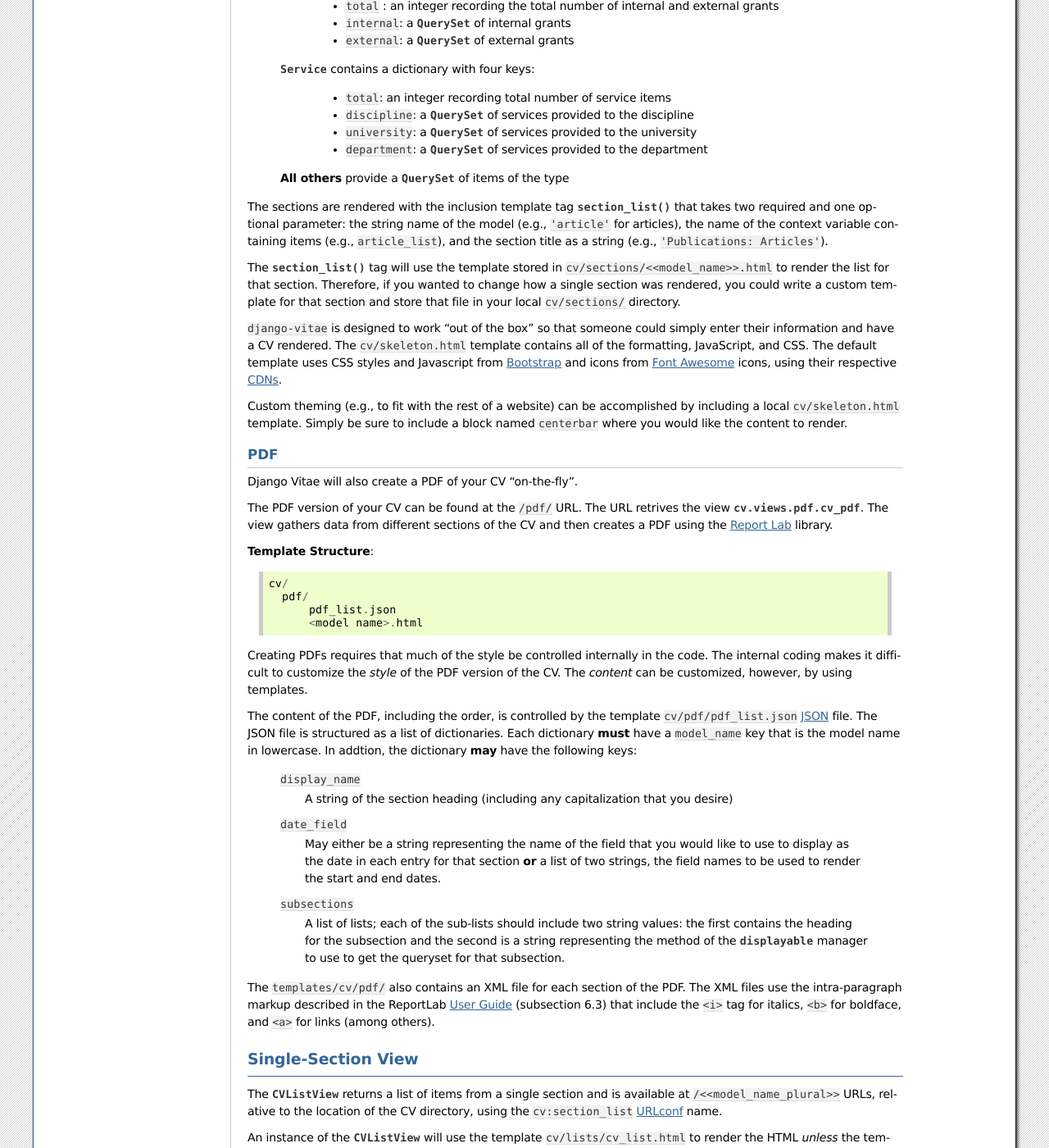
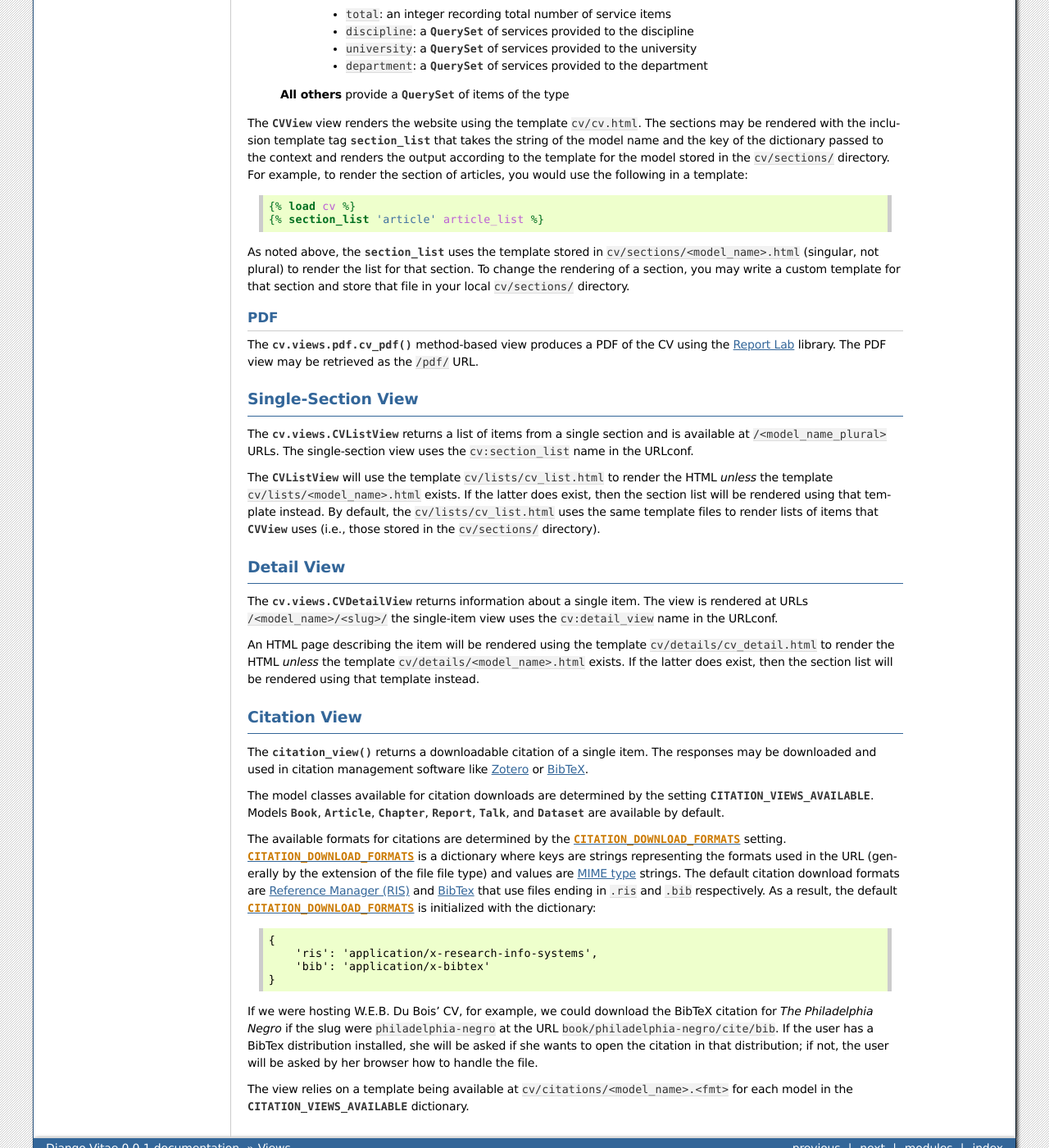
Before and after one commit to mikebader/django-vitae, a Sphinx documentation site: the page built from docs/source/views.rst, in a window 1280 px wide and 1400 px high, scrolled down 742 px. Shown: the whole window at 82% size. Built offline with Sphinx 7.4.7, drawn with Linux system fonts in a browser that asks for light colours; formulas are drawn with MathJax 3; some of the changed text lies outside the part shown.

Commit message:
Test and document for HTML-based views
* Add tests (and fix bugs) in HTML-based views
* Add DETAIL_VIEWS_AVAILABLE and CITATION_VIEWS_AVAILABLE settings
* Refactor citation_view to allow users to determine citation formats to use
  based on the CITATION_DOWNLOAD_FORMATS
* Document HTML-based views

```diff
--- a/docs/source/settings.rst
+++ b/docs/source/settings.rst
@@ -139,3 +139,34 @@
 Default: ``[]`` (Empty list)
 
 A list of e-mails identifying contributors that should be highlighted in the CV.
+
+.. setting:: CITATION_DOWNLOAD_FORMATS
+
+``CITATION_DOWNLOAD_FORMATS``
+-----------------------------
+
+Default:
+
+.. code-block:: python
+
+	{
+	'ris': 'application/x-research-info-systems',
+	'bib': 'application/x-bibtex'
+	}
+
+A dictionary containing the file formats available for download and their
+corresponding MIME types.
+
+.. setting:: DETAIL_VIEWS_AVAILABLE
+
+``DETAIL_VIEWS_AVAILABLE``
+--------------------------
+
+Default::
+
+	['article', 'book', 'chapter', 'report', 'talk', 'dataset']
+
+A list of strings representing lowercase name models that should have a detail
+view available. If a model type is not included
+in :setting:`DETAIL_VIEWS_AVAILABLE`, :class:`cv.views.CVDetailView` will
+return an :class:`~django.http.Http404` response.
--- a/docs/source/views.rst
+++ b/docs/source/views.rst
@@ -1,167 +1,184 @@
+=====
 Views
 =====
+
+.. module:: cv.views
+   :noindex:
+   :synopsis: Django-Vitae views
 
 .. toctree::
    :name: viewstoc
    :maxdepth: 1
    :caption: Contents:
 
-``django-vitae`` uses four types of views: views for the complete CV with different sections, a list view for a list of a single section (e.g., articles or books), a detail view that contains information for particular items on the CV, and a view returning citations.
+Django-Vitae uses four types of views: views for the complete CV, a list view
+for a list of a single section (e.g., articles or books), a detail view that
+contains information for particular items on the CV, and a view returning
+downloadable citations.
 
 .. _views-complete:
 
 Complete Document Views
-^^^^^^^^^^^^^^^^^^^^^^^
+-----------------------
 
-Django Vitae provides two views that print the entire document in each of two formats: HTML and PDF.
+.. highlight:: html+django
+
+Django-Vitae provides two views that print the entire document in each of two
+formats: :ref:`HTML <views-html>` and :ref:`PDF <views-pdf>`.
 
 .. _views-html:
 
 HTML
-""""
+^^^^
 
-The primary view provided by Django Vitae, :class:`cv.views.CVView`,  represents a CV as a webpage. This is the view made available at the application's root URL (i.e.,
-``/``).
+The primary view provided by Django Vitae, :class:`~cv.views.CVView`,
+represents a CV as a webpage. This is the view made available at the
+application's root URL (i.e., ``/``).
 
-The view renders the website using the template ``cv/cv.html``. The ``cv/cv.html`` template inherits from the ``cv/base.html`` template that renders each of the sections into a Django template block. The order of the sections should be defined in ``cv/cv.html`` by using those block names and then using the ``{{block.super}}`` context to render each section from the definitions in ``cv/base.html``.
+.. _views-cvview-context:
 
-.. note::
+Context
+"""""""
 
-    The ``cv/base.html`` template may be removed in future versions in favor of rendering the sections directly in ``cv/cv.html``.
+The :class:`~cv.views.CVView` view returns a dictionary as the context.
+The keys of the context dictionary have the pattern ``<model>_list`` where
+model is the lowercase name of a cv model class (e.g., ``article`` or
+``book``). The value stored for the section list key depends on the model:
 
-The :class:`~cv.views.CVView` view returns variables for each model in a ``<<model>>_list`` that contains items for that type of entry. The value of the context variable depends on the model.
+  **Publication Models** (:class:`~cv.models.Article`,
+  :class:`~cv.models.Book`, :class:`~cv.models.Chapter`, and
+  :class:`~cv.models.Report`) contain  dictionaries with four keys:
 
-  **Publication Models** (:class:`~cv.models.Article`, :class:`~cv.models.Book`, :class:`~cv.models.Chapter`, and :class:`~cv.models.Report`) contain  dictionaries with four keys:
-
-        * ``total``: an integer recording the total number of items of the type
+        * ``total``: an integer recording the total number of items of the
+          type
         * ``published``: a :class:`QuerySet` of published items
         * ``revision``: a :class:`QuerySet` of items under revision
         * ``inprep``: a :class:`QuerySet` of items in preparation
 
   :class:`~cv.models.Grant` contains a dictionary with three keys:
 
-        * ``total`` : an integer recording the total number of internal and external grants
+        * ``total`` : an integer recording the total number of internal and
+          external grants
         * ``internal``: a :class:`QuerySet` of internal grants
         * ``external``: a :class:`QuerySet` of external grants
 
   :class:`~cv.models.Service` contains a dictionary with four keys:
 
         * ``total``: an integer recording total number of service items
-        * ``discipline``: a :class:`QuerySet` of services provided to the discipline
-        * ``university``: a :class:`QuerySet` of services provided to the university
-        * ``department``: a :class:`QuerySet` of services provided to the department
+        * ``discipline``: a :class:`QuerySet` of services provided to the
+          discipline
+        * ``university``: a :class:`QuerySet` of services provided to the
+          university
+        * ``department``: a :class:`QuerySet` of services provided to the
+          department
 
   **All others** provide a :class:`QuerySet` of items of the type
 
 
-The sections are rendered with the inclusion template tag :meth:`~cv.templatetags.cv.section_list` that takes two required and one optional parameter: the string name of the model (e.g., ``'article'`` for articles), the name of the context variable containing items (e.g., ``article_list``), and the section title as a string (e.g., ``'Publications: Articles'``).
+The :class:`~cv.views.CVView` view renders the website using the template
+``cv/cv.html``. The sections may be rendered with the inclusion template
+tag :ttag:`section_list` that takes the string of the model name and the key
+of the dictionary passed to the context and renders the output according to
+the template for the model stored in the ``cv/sections/`` directory. For
+example, to render the section of articles, you would use the following in a
+template::
 
-The :meth:`~cv.templatetags.cv.section_list` tag will use the template stored in ``cv/sections/<<model_name>>.html`` to render the list for that section. Therefore, if you wanted to change how a single section was rendered, you could write a custom template for that section and store that file in your local ``cv/sections/`` directory.
+    {% load cv %}
+    {% section_list 'article' article_list %}
 
-``django-vitae`` is designed to work "out of the box" so that someone could simply enter their information and have a CV rendered. The ``cv/skeleton.html`` template contains all of the formatting, JavaScript, and CSS. The default template uses CSS styles and Javascript from `Bootstrap`_ and icons from `Font Awesome`_ icons, using their respective `CDNs`_.
-
-.. _Bootstrap: https://getbootstrap.com/
-.. _Font Awesome: https://fontawesome.com/
-.. _CDNs: https://en.wikipedia.org/wiki/Content_delivery_network/
-
-
-Custom theming (e.g., to fit with the rest of a website) can be accomplished by including a local ``cv/skeleton.html`` template. Simply be sure to include a block named ``centerbar`` where you would like the content to render.
+As noted above, the :ttag:`section_list` uses the template stored in
+``cv/sections/<model_name>.html`` (singular, not plural) to render the list
+for that section. To change the rendering of a section, you may write a
+custom template for that section and store that file in your local
+``cv/sections/`` directory.
 
 .. _views-pdf:
 
 PDF
-"""
+^^^
 
-Django Vitae will also create a PDF of your CV "on-the-fly".
-
-The PDF version of your CV can be found at the ``/pdf/`` URL. The
-URL retrives the view :class:`cv.views.pdf.cv_pdf`. The view
-gathers data from different sections of the CV and then creates a
-PDF using the `Report Lab`_ library.
+The :meth:`cv.views.pdf.cv_pdf` method-based view produces a PDF of the CV
+using the `Report Lab`_ library. The PDF view may be retrieved as the
+``/pdf/`` URL.
 
 .. _Report Lab: https://www.reportlab.com/
 
-**Template Structure**::
-
-  cv/
-    pdf/
-        pdf_list.json
-        <model name>.html
-
-Creating PDFs requires that much of the style be controlled
-internally in the code. The internal coding makes it difficult to
-customize the *style* of the PDF version of the CV. The *content*
-can be customized, however, by using templates.
-
-The content of the PDF, including the order, is controlled by the
-template ``cv/pdf/pdf_list.json`` `JSON`_ file. The JSON file is
-structured as a list of dictionaries. Each dictionary **must** have
-a ``model_name`` key that is the model name in lowercase. In
-addtion, the dictionary **may** have the following keys:
-
-   ``display_name``
-      A string of the section heading (including any capitalization
-      that you desire)
-
-   ``date_field``
-      May either be a string representing the name of the field
-      that you would like to use to display as the date in each
-      entry for that section **or** a list of two strings, the
-      field names to be used to render the start and end dates.
-
-   ``subsections``
-      A list of lists; each of the sub-lists should include two
-      string values: the first contains the heading for the
-      subsection and the second is a string representing the method
-      of the :attr:`displayable` manager to use to get the queryset
-      for that subsection.
-
-The ``templates/cv/pdf/`` also contains an XML file for each
-section of the PDF. The XML files use the intra-paragraph markup
-described in the ReportLab `User Guide`_ (subsection 6.3) that
-include the ``<i>`` tag for italics, ``<b>`` for boldface, and
-``<a>`` for links (among others).
-
-.. _JSON: https://en.wikipedia.org/wiki/JSON
-.. _User Guide: https://www.reportlab.com/docs/reportlab-userguide.pdf
-
-
-.. _views-single:
+.. _views-single-section:
 
 Single-Section View
-^^^^^^^^^^^^^^^^^^^
+-------------------
 
-The :class:`~cv.views.CVListView` returns a list of items from a single section and is available at ``/<<model_name_plural>>`` URLs, relative to the location of the CV directory, using the ``cv:section_list`` `URLconf`_ name.
+The :class:`cv.views.CVListView` returns a list of items from a single section
+and is available at ``/<model_name_plural>`` URLs. The single-section view
+uses the ``cv:section_list`` name in the URLconf.
 
-.. _URLconf: https://docs.djangoproject.com/en/4.0/topics/http/urls/#overview
-
-An instance of the :class:`~cv.views.CVListView` will use the template ``cv/lists/cv_list.html`` to render the HTML *unless* the template ``cv/lists/<<model_name>>.html`` exists. If the latter does exist, then the section list will be rendered using that template instead.
-
-By default, the ``cv/lists/cv_list.html`` uses the same template files to render lists of items that :class:`~cv.views.CVView` uses (i.e., those stored in the ``cv/sections/`` directory).
+The :class:`~cv.views.CVListView` will use the template
+``cv/lists/cv_list.html`` to render the HTML *unless* the template
+``cv/lists/<model_name>.html`` exists. If the latter does exist, then the
+section list will be rendered using that template instead. By default, the
+``cv/lists/cv_list.html`` uses the same template files to render lists of
+items that :class:`~cv.views.CVView` uses (i.e., those stored in the
+``cv/sections/`` directory).
 
 
 .. _views-detail:
 
 Detail View
-^^^^^^^^^^^
+-----------
 
-The :class:`~cv.views.CVDetailView` returns information about a single item. The view is rendered at URLs ``/<<model_name>>/<<slug>>/`` using the ``cv:detail_view`` URLconf name.
+The :class:`cv.views.CVDetailView` returns information about a single item.
+The view is rendered at URLs ``/<model_name>/<slug>/`` the single-item view
+uses the ``cv:detail_view`` name in the URLconf.
 
 An HTML page describing the item will be rendered using the template
-``cv/details/cv_detail.html`` to render the HTML *unless* the template ``cv/details/<<model_name>>.html`` exists. If the latter does exist, then the section list will be rendered using that template instead.
-
-.. note::
-
-    At present, detail views are hard-coded to be limited to the :class:`~cv.models.Article`, :class:`~cv.models.Book`, :class:`~cv.models.Chapter`, :class:`~cv.models.Report`, :class:`~cv.models.Talk`, and :class:`~cv.models.Dataset` models. In the future, users may be able to set these using :mod:`settings`.
+``cv/details/cv_detail.html`` to render the HTML *unless* the template
+``cv/details/<model_name>.html`` exists. If the latter does exist, then the
+section list will be rendered using that template instead.
 
 .. _views-citation:
 
-Citation Views
-^^^^^^^^^^^^^^
+Citation View
+-------------
 
-The :meth:`~cv.views.citation_view` returns citations for a given item based on either the `Reference Manager`_ (``.ris``) or `BibTeX` (``.bib``) formats. Both return plain-text files containing a single citation for the specified item. The views are available at the URL ``/<<model_name>>/<<slug>>/cite/<<format>>`` where format is either ``ris`` or ``bib`` using the ``cv:citation`` URLconf name.
+The :meth:`~cv.views.citation_view` returns a downloadable citation of a
+single item. The responses may be downloaded and used in citation management
+software like Zotero_ or BibTeX_.
 
-.. _Reference Manager: https://en.wikipedia.org/wiki/RIS_(file_format)
-.. _BibTeX: http://www.bibtex.org/Format/
+.. _Zotero: https://www.zotero.org/
+.. _BibTex: http://www.bibtex.org/Format/
 
-The templates for citation styles are saved in the ``cv/citations/`` directory.
+The model classes available for citation downloads are determined by the
+setting :setting:`CITATION_VIEWS_AVAILABLE`. Models
+:class:`~cv.models.Book`, :class:`~cv.models.Article`,
+:class:`~cv.models.Chapter`, :class:`~cv.models.Report`,
+:class:`~cv.models.Talk`, and :class:`~cv.models.Dataset` are available by
+default.
+
+The available formats for citations are determined by the
+:setting:`CITATION_DOWNLOAD_FORMATS`
+setting. :setting:`CITATION_DOWNLOAD_FORMATS` is a dictionary where keys are
+strings representing the formats used in the URL (generally by the extension
+of the file file type) and values are `MIME type`_ strings. The default
+citation download formats are `Reference Manager (RIS)`_ and BibTex_ that
+use files ending in ``.ris`` and ``.bib`` respectively. As a result, the
+default :setting:`CITATION_DOWNLOAD_FORMATS` is initialized with the
+dictionary::
+
+    {
+        'ris': 'application/x-research-info-systems',
+        'bib': 'application/x-bibtex'
+    }
+
+.. _`MIME type`: https://developer.mozilla.org/en-US/docs/Web/HTTP/Basics_of_HTTP/MIME_types
+.. _`Reference Manager (RIS)`: https://en.wikipedia.org/wiki/RIS_(file_format)
+
+If we were hosting W.E.B. Du Bois' CV, for example, we could download the
+BibTeX citation for *The Philadelphia Negro* if the slug were
+``philadelphia-negro`` at the URL ``book/philadelphia-negro/cite/bib``. If
+the user has a BibTex distribution installed, she will be asked if she wants
+to open the citation in that distribution; if not, the user will be asked by
+her browser how to handle the file.
+
+The view relies on a template being available at
+``cv/citations/<model_name>.<fmt>`` for each model in the
+:setting:`CITATION_VIEWS_AVAILABLE` dictionary.
```
Also changed, not shown: docs/source/reference/views.rst (+3 -4 lines), 7 other files.
